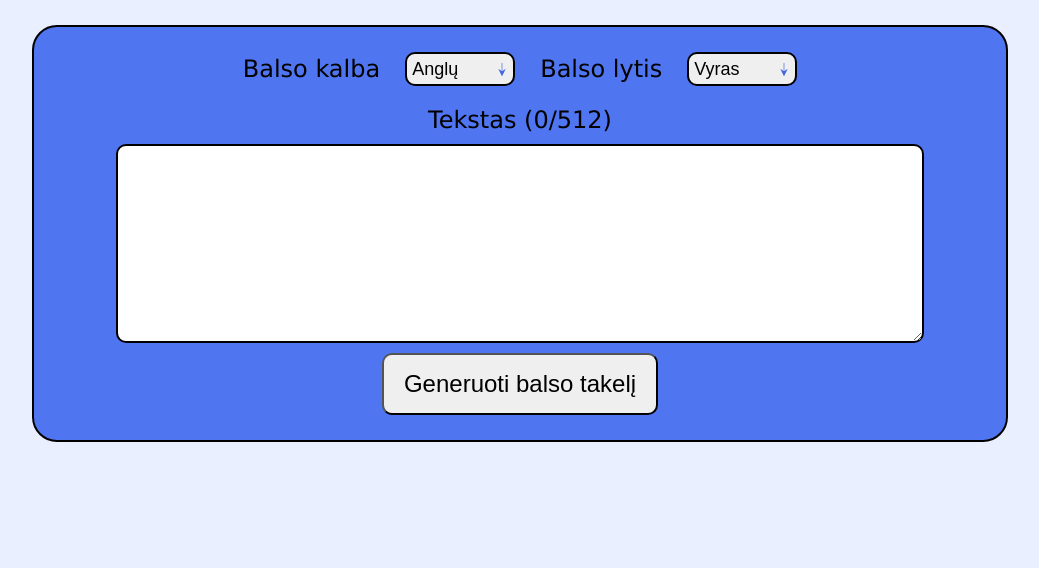
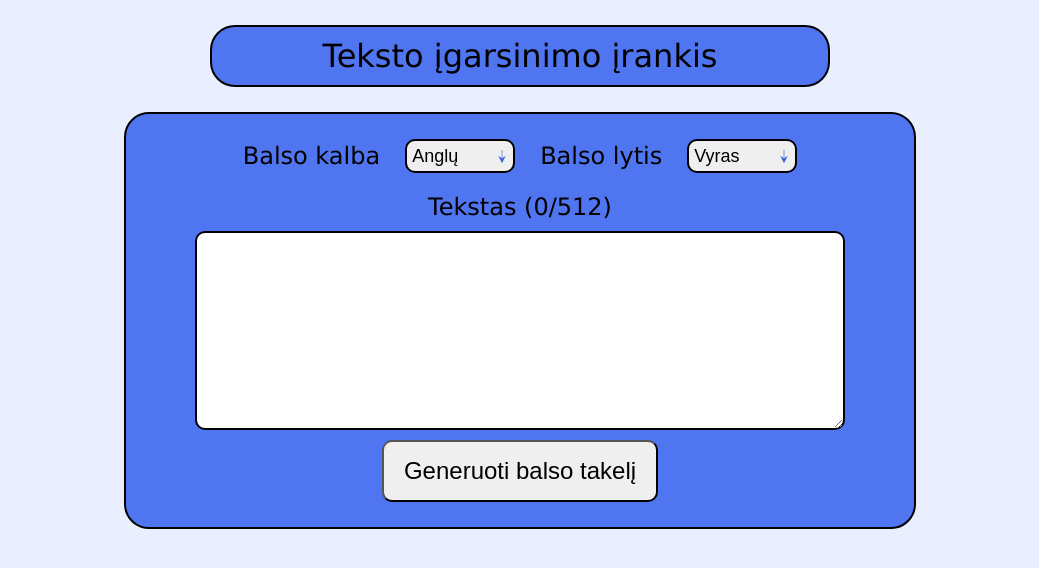
Before and after one commit to ArminasAcas/Text-To-Speech-Web-App, a React (Vite) app: page / in a window 1280 px wide. Shown: the top 568 px of the page, without its empty margins (120-1159 px from the left). Built offline with nearby package versions, Linux system fonts and the light colour scheme.

Commit message:
added information block

```diff
--- a/src/components/App.tsx
+++ b/src/components/App.tsx
@@ -1,8 +1,14 @@
 import TextToSpeech from '../components/TextToSpeechComponent'
+import Information from './InformationComponent'
+import "../css/App.css"
 
 export default function App() {
 
     return(
-        <TextToSpeech></TextToSpeech>
+        <div className="app">
+            <Information text="Teksto įgarsinimo įrankis"></Information>
+            <TextToSpeech/>
+        </div>
+
     )
 }
--- /dev/null
+++ b/src/components/InformationComponent.tsx
@@ -0,0 +1,6 @@
+import "../css/InformationComponent.css"
+import "../css/Container.css"
+
+export default function Information(props: {text: string}) {
+    return <span className="information-block container--small">{props.text}</span>
+}
--- /dev/null
+++ b/src/css/App.css
@@ -0,0 +1,7 @@
+.app {
+    display: flex;
+    flex-direction: column;
+    align-items: center;
+    gap: 25px;
+    width: 100%;
+}
--- a/src/css/Container.css
+++ b/src/css/Container.css
@@ -4,3 +4,10 @@
     background-color: rgb(80, 117, 240);
     padding: 25px;
 }
+
+.container--small {
+    border: black solid 2px;
+    border-radius: 25px;
+    background-color: rgb(80, 117, 240);
+    padding: 10px 20px 10px 20px;
+}
--- /dev/null
+++ b/src/css/InformationComponent.css
@@ -0,0 +1,5 @@
+.information-block {
+    font-size: xx-large;
+    width: 50%;
+    text-align: center;
+}
--- a/src/css/TextToSpeechComponent.css
+++ b/src/css/TextToSpeechComponent.css
@@ -2,6 +2,7 @@
     display: flex;
     flex-direction: column;
     align-items: center;
+    width: 80%;
 }
 
 .generation-form {
```
